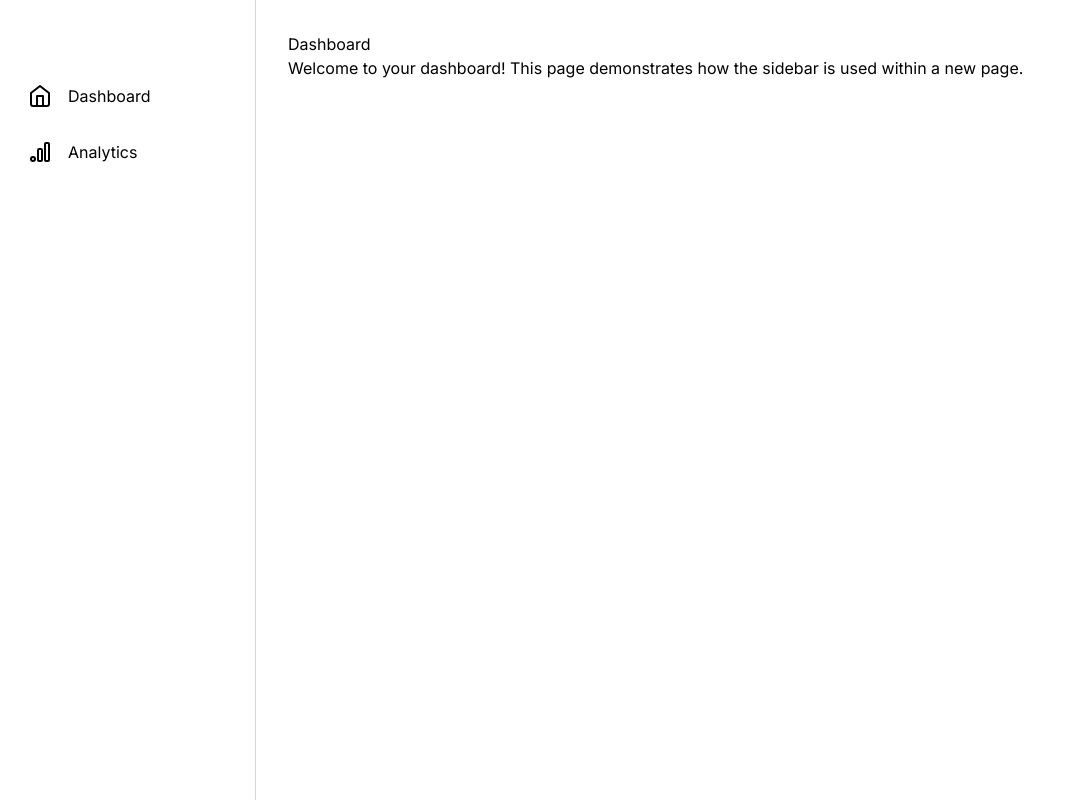
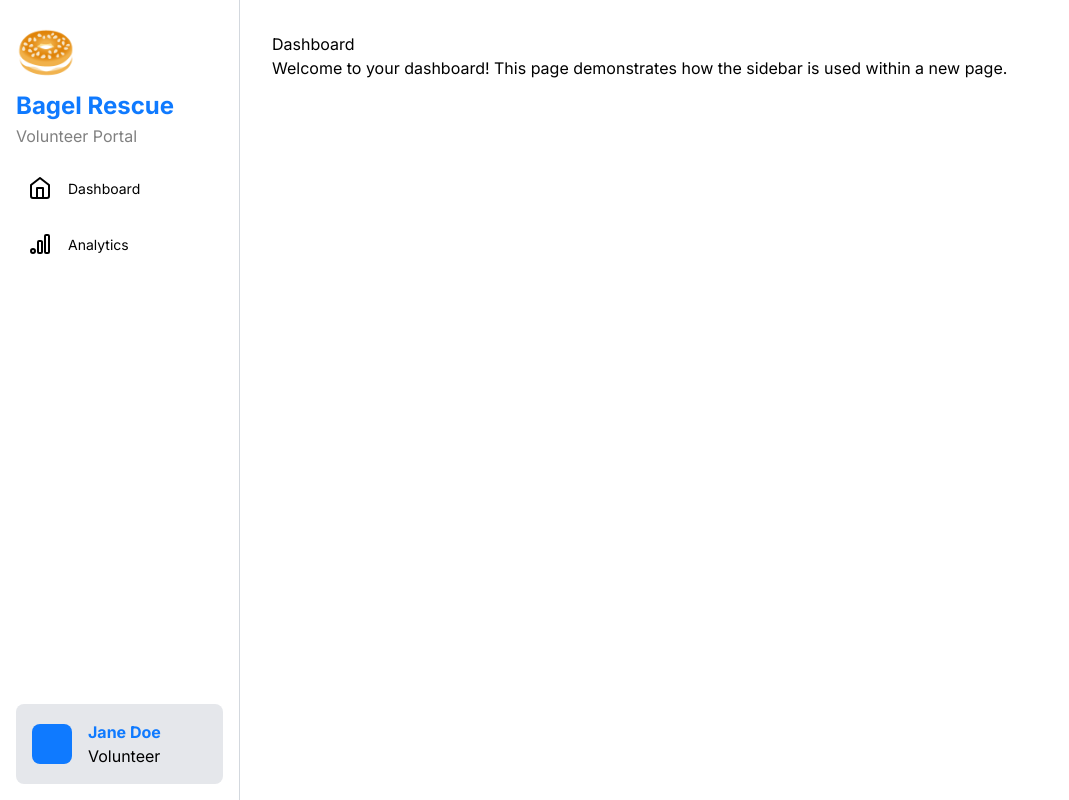
Before and after one commit to GTBitsOfGood/bagel-rescue, a Next.js app: page /VolunteerNavView/Homepage in a window 1280 px wide. Shown: the whole page, without its empty margins (0-1069 px from the left). Built offline with nearby package versions, Linux system fonts and the light colour scheme.

Commit message:
touch up sidebar

```diff
--- a/src/components/Sidebar.module.css
+++ b/src/components/Sidebar.module.css
@@ -9,24 +9,47 @@
   }
 
   .open {
-    width: 16rem; /* Expanded sidebar width */
+    width: 15rem;
   }
 
   .closed {
-    width: 5rem; /* Collapsed sidebar width */
+    width: 5rem;
   }
 
   .toggleButton {
     background: none;
     border: none;
-    color: white;
+    color: #000;
     cursor: pointer;
     margin-bottom: 2rem;
-    font-size: 1rem;
+    font-size: 3rem;
   }
 
   .nav {
     flex: 1;
+  }
+
+  .navIcon {
+    font-size: 3rem;
+  }
+
+  .navHeaderText {
+    font-size: 1.5rem;
+    font-weight: 700;
+    color: #0F7AFF;
+  }
+
+  .navTitleText {
+    font-size: 1rem;
+    font-weight: 400;
+    color:#808080;
+
+  }
+
+  .navHeader {
+    text-align: left;
+    margin-bottom: 1rem;
+    font-weight: bold;
   }
 
   .navItem {
@@ -54,4 +77,38 @@
 
   .navText {
     margin-left: 1rem;
+    font-size: 0.875rem;
   }
+
+
+  .profile {
+    display: flex;
+    align-items: center;
+    padding: 1rem;
+    margin-top: auto;
+    background-color: #e5e7eb;
+    border-radius: 0.5rem;
+    transition: all 0.3s ease;
+  }
+
+  .avatar {
+    width: 40px;
+    height: 40px;
+    background-color: #0F7AFF;
+    border-radius: 8px;
+  }
+
+  .profileInfo {
+    margin-left: 1rem;
+  }
+
+  .name {
+    font-weight: bold;
+    margin: 0;
+    color: #0F7AFF;
+  }
+
+  .role {
+    margin: 0;
+    color: #000;
+  }
--- a/src/components/Sidebar.tsx
+++ b/src/components/Sidebar.tsx
@@ -26,9 +26,11 @@ const Sidebar: React.FC = () => {
 
   return (
     <div className={`${styles.sidebar} ${isOpen ? styles.open : styles.closed}`}>
-      <button onClick={toggleSidebar} className={styles.toggleButton}>
-        {isOpen ? 'Collapse' : 'Expand'}
-      </button>
+      <div className={styles.navHeader}>
+        <div className={styles.navIcon}>🥯</div>
+        <div className={styles.navHeaderText}>Bagel Rescue</div>
+        <div className={styles.navTitleText}>Volunteer Portal</div>
+      </div>
       <nav className={styles.nav}>
         {navItems.map((item) => (
           <Link key={item.name} href={item.href}>
@@ -43,6 +45,15 @@ const Sidebar: React.FC = () => {
           </Link>
         ))}
       </nav>
+      <div className={styles.profile}>
+          <div className={styles.avatar}></div>
+          {isOpen && (
+            <div className={styles.profileInfo}>
+              <p className={styles.name}>Jane Doe</p>
+              <p className={styles.role}>Volunteer</p>
+            </div>
+          )}
+        </div>
     </div>
   );
 };
```
